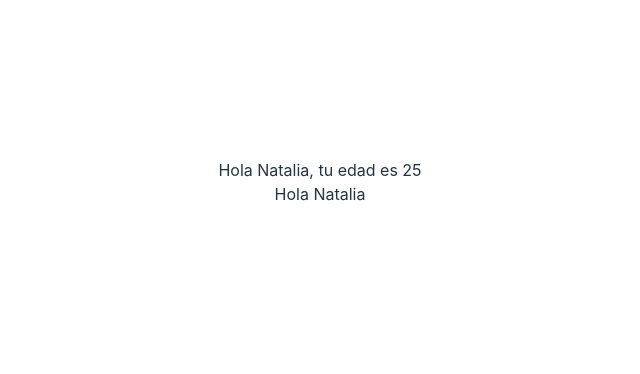
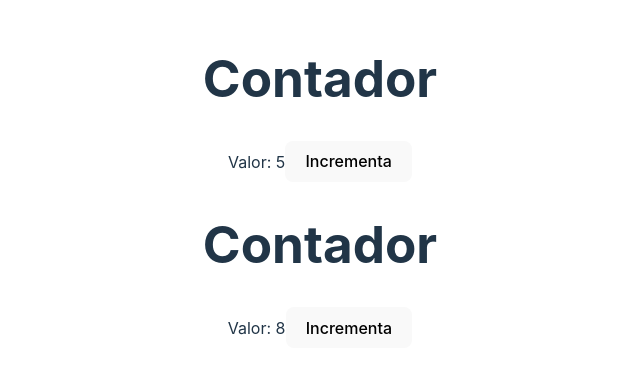
Before and after one commit to toniscrm/curso-react, a React (Vite) app: page / in a window 1280 px wide. Shown: the part 218-592 px from the top of the page, without its empty margins (320-960 px from the left). Built offline with nearby package versions, Linux system fonts and the light colour scheme.

Commit message:
tema 3 Estados

```diff
--- a/src/App.tsx
+++ b/src/App.tsx
@@ -1,12 +1,12 @@
 import "./App.css"
-import SaludoClase from "./components/SaludoClase"
-import SaludoFuncional from "./components/SaludoFuncional"
+import ContadorFuncional from "./components/ContadorFuncional"
+import ContadorClase from "./components/ContadorClase"
 
 function App() {
   return (
     <div>
-      <SaludoClase nombre="Natalia" edad={25}></SaludoClase>
-      <SaludoFuncional nombre="Natalia"></SaludoFuncional>
+      <ContadorFuncional valorInicial={5}/>
+      <ContadorClase valorInicial={8}/>
     </div>
   )
 }
--- /dev/null
+++ b/src/components/ContadorClase.tsx
@@ -0,0 +1,26 @@
+import { Component } from "react"
+
+export default class ContadorClase extends Component<{valorInicial: number}> {
+  state = {
+    contador: this.props.valorInicial,
+  }
+
+  incrementarContador = () => {
+    this.setState({
+      contador: this.state.contador + 1,
+    })
+  }
+
+  render() {
+    const { contador } = this.state
+    return (
+      <>
+        <div>
+          <h1>Contador</h1>
+          <span>Valor: {contador}</span>
+          <button onClick={this.incrementarContador}>Incrementa</button>
+        </div>
+      </>
+    )
+  }
+}
--- /dev/null
+++ b/src/components/ContadorFuncional.tsx
@@ -0,0 +1,25 @@
+import { useState } from "react"
+interface IProps {
+  valorInicial: number
+}
+
+const ContadorFuncional = ({valorInicial}: IProps) => {
+  const [getValorContador, setValorContador] = useState(valorInicial)
+
+  const incrementarContador = () => {
+    //setValorContador(getValorContador + 1)
+    setValorContador(valorAnterior => valorAnterior +1)
+  }
+
+  return (
+    <>
+      <div>
+        <h1>Contador</h1>
+        <span>Valor: {getValorContador}</span>
+        <button onClick={incrementarContador}>Incrementa</button>
+      </div>
+    </>
+  )
+}
+
+export default ContadorFuncional
```
